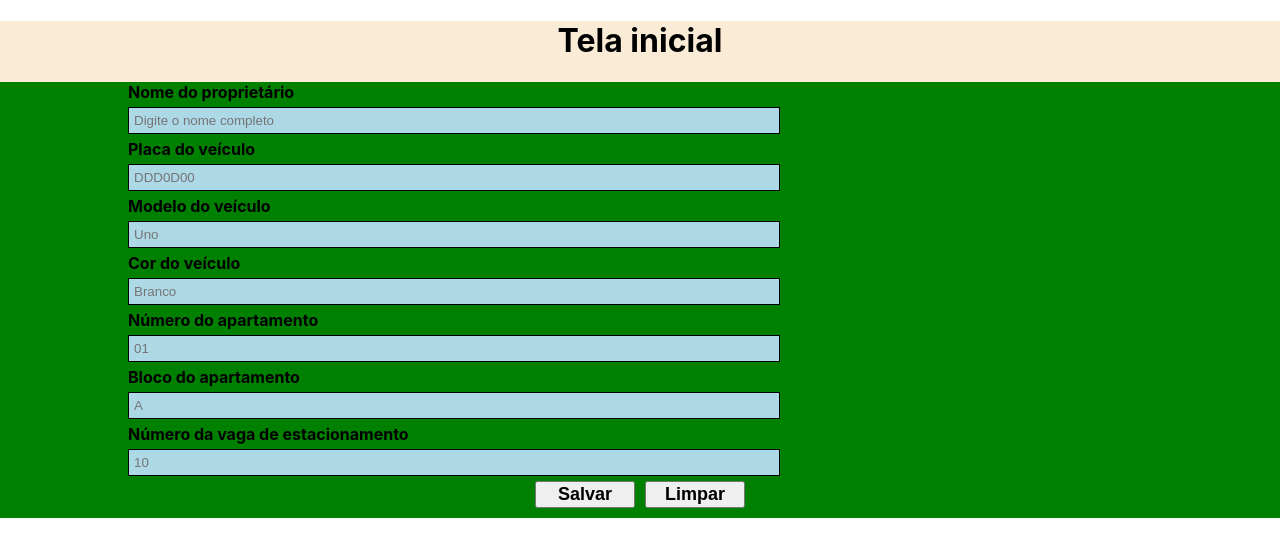
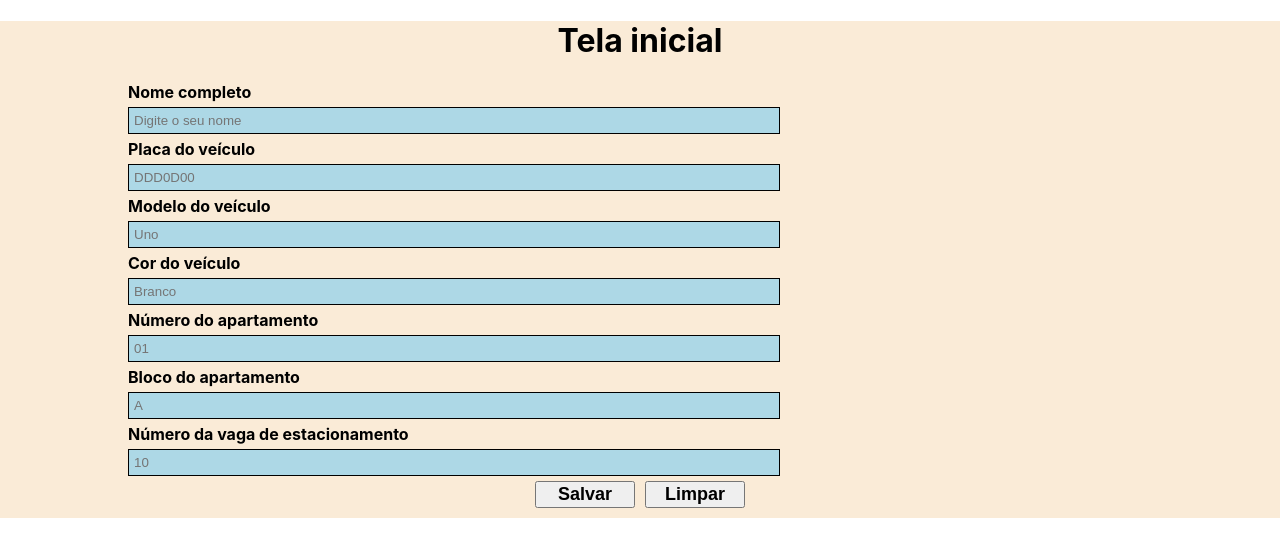
Before and after one commit to juh-rr/atv-desenvolvimento-web-2, a React (Create React App) app: page / in a window 1280 px wide. Shown: the top 556 px of the page. Built offline with nearby package versions, Linux system fonts and the light colour scheme.

Commit message:
componetização dos labels

```diff
--- /dev/null
+++ b/src/components/CustomInput.js
@@ -0,0 +1,16 @@
+import React from "react";
+
+function CustomInput(props){
+    return (
+        <div>
+        <label className="margens">{props.label}</label>
+            <input className="margens" type={props.tipo}
+            placeholder={props.preenchimento}
+            value ={props.valor}
+            onChange={props.handleInput}
+            name={props.nome}/>
+        </div>
+    )
+}
+
+export default CustomInput
--- a/src/pages/CadastroVeiculo.css
+++ b/src/pages/CadastroVeiculo.css
@@ -1,6 +1,5 @@
 .formulario {
     width: 100%;
-    background-color: green;
 }
 
 .formulario label {
--- a/src/pages/CadastroVeiculo.js
+++ b/src/pages/CadastroVeiculo.js
@@ -1,5 +1,6 @@
 import React, {useState} from "react";
 import './CadastroVeiculo.css'
+import CustomInput from "../components/CustomInput";
 
 function CadastroVeiculo() {
     const [dados, setDados] = useState(
@@ -14,38 +15,69 @@ function CadastroVeiculo() {
     }
 )
 
+const handleInput = (event) => {
+    const {name, value} = event.target
+    setDados({...dados, [name]: value})
+}
+
+const salvar = () => {
+    console.log(dados)
+}
+
 
     return (
         <div className="formulario">
-            <label className="margens">Nome do proprietário</label>
-            <input className="margens" type='text' placeholder="Digite o nome completo"
-            value ={dados.nome} />
+            <CustomInput label="Nome completo"
+                         tipo="text"
+                         preenchimento="Digite o seu nome"
+                         valor={dados.nome}
+                         handleInput={handleInput}
+                         name="nome"/>
 
-            <label className="margens">Placa do veículo</label>
-            <input className="margens" type='text' placeholder="DDD0D00"
-            value ={dados.placa}/>
 
-            <label className="margens">Modelo do veículo</label>
-            <input className="margens" type='text' placeholder="Uno"
-            value ={dados.modelo} />
+            <CustomInput label="Placa do veículo"
+                         tipo="text"
+                         preenchimento="DDD0D00"
+                         valor={dados.placa}
+                         handleInput={handleInput}
+                         name="placa"/>
 
-            <label className="margens">Cor do veículo</label>
-            <input className="margens" type='text' placeholder="Branco"
-            value={dados.cor} />
+            <CustomInput label="Modelo do veículo"
+                         tipo="text"
+                         preenchimento="Uno"
+                         valor={dados.modelo}
+                         handleInput={handleInput}
+                         name="modelo"/>
 
-            <label className="margens">Número do apartamento</label>
-            <input className="margens" type='text' placeholder="01"
-            value ={dados.apto} />
+            <CustomInput label="Cor do veículo"
+                         tipo="text"
+                         preenchimento="Branco"
+                         valor={dados.cor}
+                         handleInput={handleInput}
+                         name="cor"/>
 
-            <label className="margens">Bloco do apartamento</label>
-            <input className="margens" type='text' placeholder="A"
-            value={dados.bloco} />
+            <CustomInput label="Número do apartamento"
+                         tipo="text"
+                         preenchimento="01"
+                         valor={dados.apto}
+                         handleInput={handleInput}
+                         name="apto"/>
 
-            <label className="margens">Número da vaga de estacionamento</label>
-            <input className="margens" type='text' placeholder="10"
-            value={dados.vaga} />
+            <CustomInput label="Bloco do apartamento"
+                         tipo="text"
+                         preenchimento="A"
+                         valor={dados.bloco}
+                         handleInput={handleInput}
+                         name="bloco"/>
 
-            <button>Salvar</button>
+            <CustomInput label="Número da vaga de estacionamento"
+                         tipo="text"
+                         preenchimento="10"
+                         valor={dados.vaga}
+                         handleInput={handleInput}
+                         name="vaga"/>
+
+            <button onClick={salvar}>Salvar</button>
             <button>Limpar</button>
 
         </div>
```
